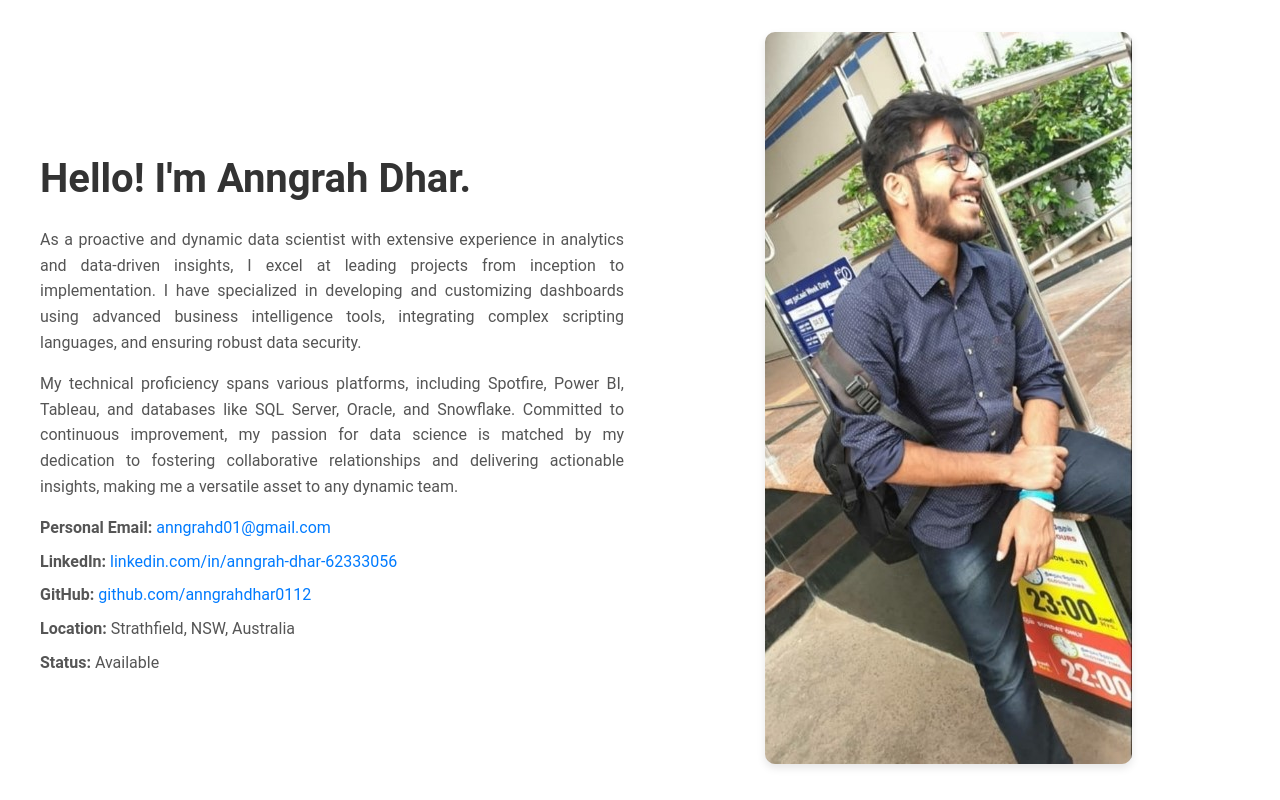
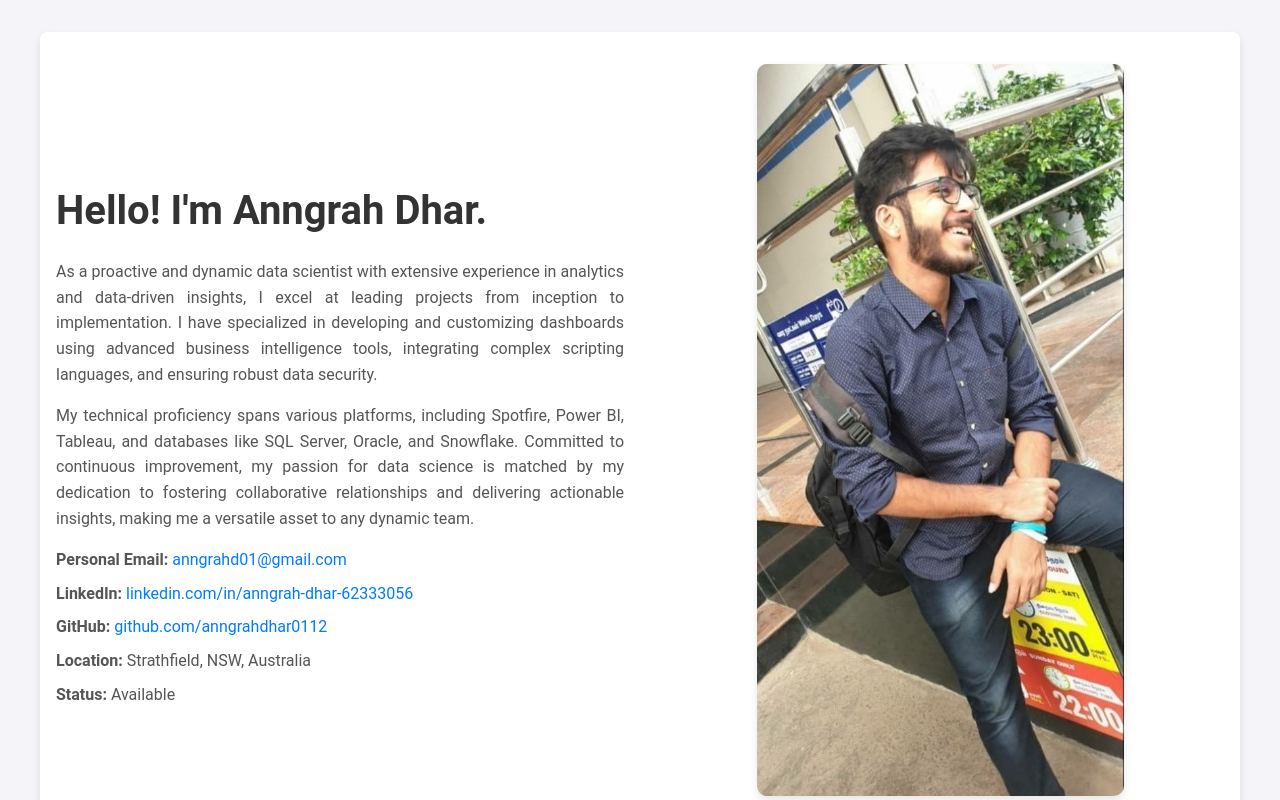
Before and after one commit to anngrahdhar0112/anngrahdhar0112.github.io, a plain HTML site: page index.html in a window 1280 px wide. Shown: the top 800 px of the page. Drawn offline with Linux system fonts and the light colour scheme.

Commit message:
Update styles.css

```diff
--- a/styles.css
+++ b/styles.css
@@ -11,6 +11,9 @@ header {
     background: #fff;
     box-shadow: 0 4px 8px rgba(0, 0, 0, 0.1);
     padding: 2rem 0;
+    border-radius: 8px;
+    margin: 2rem auto;
+    max-width: 1200px;
 }
 
 .intro {
```
